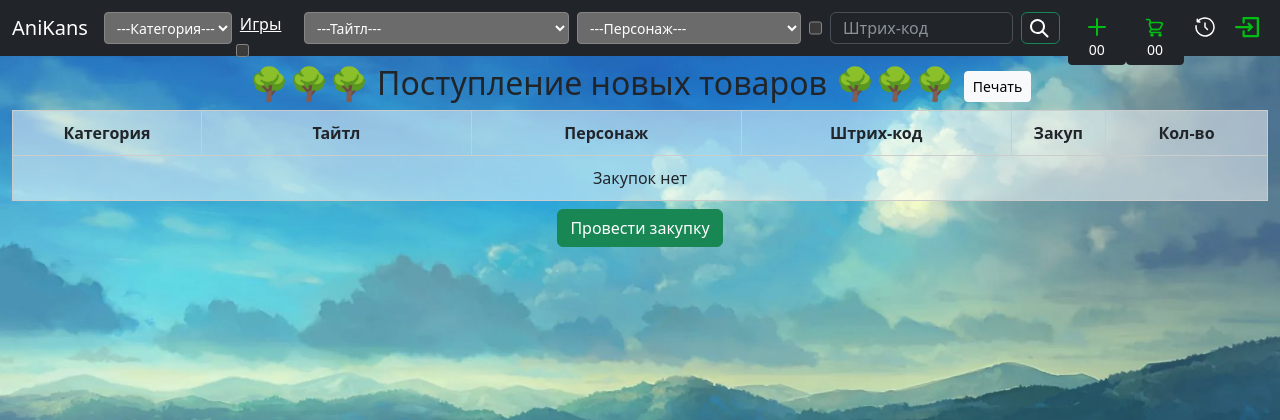
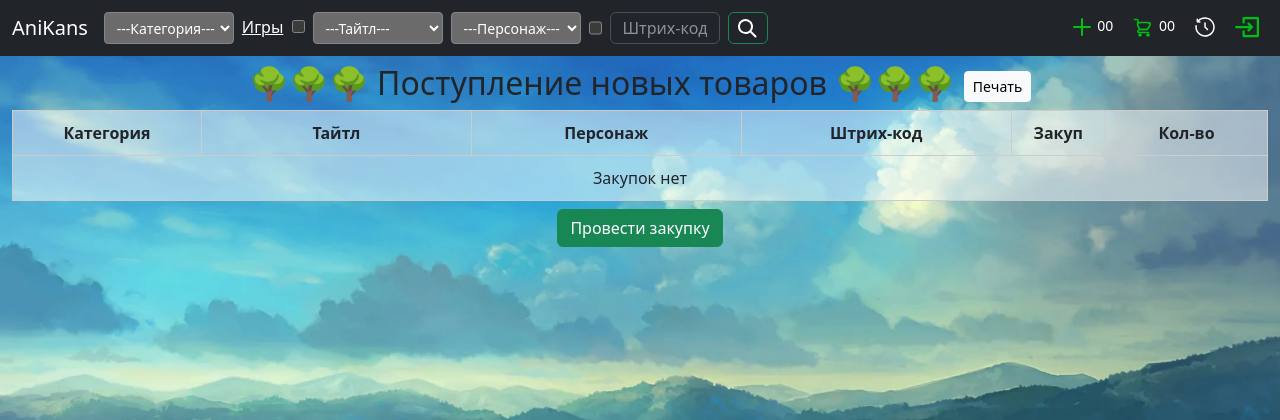
Before and after one commit to Mikhail1711/anikans, a Django app: page /journal/adding/ in a window 1280 px wide. Shown: the top 420 px of the page. Run offline with Django 4.2, Linux system fonts and the light colour scheme; data comes from the database, SQL or seed files in the repository; data that the repository does not hold is empty; some libraries are stand-ins or nearby versions.

Commit message:
edit navbar for browser zoom

```diff
--- a/main/templates/main/base.html
+++ b/main/templates/main/base.html
@@ -24,7 +24,7 @@
             <a class="navbar-brand" href={% url "main:index" %} title="Главная">AniKans</a>
                 <form action="{% url "main:index" %}" method="GET"
                     class="navbar-nav me-auto" style="height: 32px;">
-                    <select class="form-select-sm" id="category-select" name="category">
+                    <select class="form-select-sm" style="width: 130px;" id="category-select" name="category">
                         <option selected value="">---Категория---</option>
                         {% for el in categories %}
                             <option value={{ el.id }}>{{ el.name }}</option>
@@ -34,24 +34,24 @@
                         <a class="ms-2 mt-1" style="color: white">Игры</a>
                         <input id="is_game" class="ms-1 mt-2" type="checkbox" name="checkboxGames" value="false" onchange="filterTitles()">
                     </div>
-                    <select class="form-select-sm ms-2" id="title-select" name="title" onchange="filterHeroes()">
+                    <select class="form-select-sm ms-2" style="width: 130px;" id="title-select" name="title" onchange="filterHeroes()">
                         <option class="anime-title" value="">---Тайтл---</option>
                         {% for el in titles %}
                             <option class="anime-title" value={{ el.id }} data-game="{{ el.game|yesno:"true,false" }}">{{ el.name }}</option>
                         {% endfor %}
                     </select>
-                    <select class="form-select-sm ms-2" id="hero-select" name="hero">
+                    <select class="form-select-sm ms-2" style="width: 130px;" id="hero-select" name="hero">
                         <option class="anime-heroes" value="">---Персонаж---</option>
                         {% for el in heroes %}
                             <option class="anime-heroes" value={{ el.id }} data-title={{ el.title.id }}>{{ el.name }}</option>
                         {% endfor %}
                     </select>
                     <div class="d-flex">
-                        <input id="audit" class="ms-2" type="checkbox" title="Недостачи" name="checkboxAudit" value="" onchange="">
-                        <input id="barcode-input" class="form-control ms-2" type="text" size="13" name="barcode"
+                        <input id="audit" class="ms-2" type="checkbox" title="Недостачи" name="checkboxAudit" value="">
+                        <input id="barcode-input" class="form-control ms-2" style="width: 110px;" type="text" size="13" name="barcode"
                             placeholder="Штрих-код" oninput="this.value = this.value.slice(0, 13)" aria-label="barcode-input">
                         <button class="btn btn-outline-success text-white ms-2 px-0 py-0" type="submit" name="search"
-                            style="height: 32px; width: 56px;">
+                            style="height: 32px; width: 40px;">
                             <img src= {% static "icons/search-white.svg" %} title="Поиск" alt="Search Icon"
                                 width="24" height="24">
                         </button>
```
